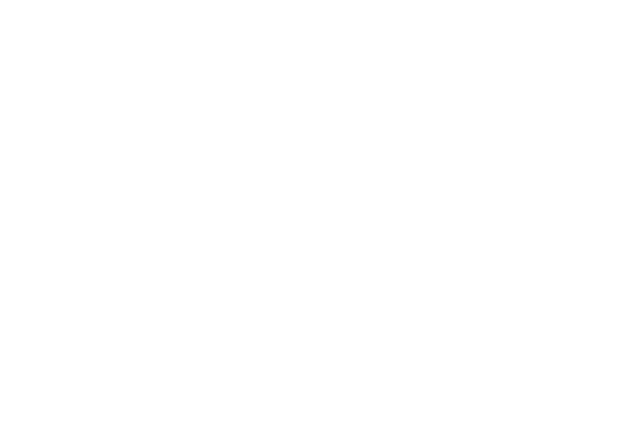
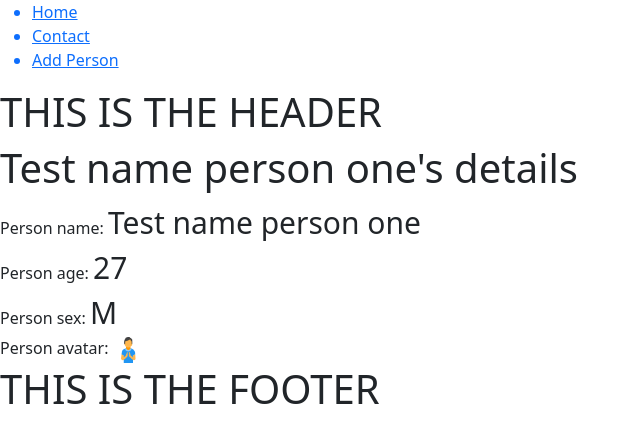
Before and after one commit to martin-markov1980/oop-people-app, a PHP site: page /single-person.php?id=53 in a window 1280 px wide. Before the commit the part shown is empty. Shown: the top 443 px of the page, without its empty margins (0-640 px from the left). Run offline with PHP 8.4, Linux system fonts and the light colour scheme; data comes from the database, SQL or seed files in the repository.

Commit message:
Person details.

```diff
--- a/lib/Service/Container.php
+++ b/lib/Service/Container.php
@@ -17,7 +17,7 @@ class Container
     $this->db_config = $db_config;
   }
 
-  private function getPDO() {
+  public function getPDO() {
     if ($this->pdo === null) {
       $this->pdo = new \PDO($this->db_config['db_dsn'], $this->db_config['db_user'], $this->db_config['db_pass']);
     }
@@ -39,9 +39,15 @@ class Container
     return $this->all_people;
   }
 
-  public function getHi()
+  /**
+   * @param $id
+   * @return Person
+   */
+  public function getSinglePerson($id)
   {
-    return 'Hi';
+    $person = new GetSinglePerson($id, $this->getPDO());
+
+    return $person->fetchSinglePerson();
   }
 
 }
--- /dev/null
+++ b/lib/Service/GetSinglePerson.php
@@ -0,0 +1,34 @@
+<?php
+
+namespace Service;
+
+use Model\Person;
+
+class GetSinglePerson
+{
+  private $id;
+
+  private $pdo;
+
+  public function __construct($id, \PDO $pdo)
+  {
+    $this->id = $id;
+    $this->pdo = $pdo;
+  }
+
+  public function fetchSinglePerson()
+  {
+    $stm = $this->pdo->prepare('SELECT * FROM people_data WHERE id = :id');
+    $stm->execute(['id' => $this->id]);
+    $single_person_assoc_arr = $stm->fetch(\PDO::FETCH_ASSOC);
+    $person_object = new Person();
+    $person_object->setId($single_person_assoc_arr['id']);
+    $person_object->setName($single_person_assoc_arr['name']);
+    $person_object->setAge($single_person_assoc_arr['age']);
+    $person_object->setSex($single_person_assoc_arr['sex']);
+    $person_object->setAvatar($single_person_assoc_arr['icon']);
+
+    return $person_object;
+  }
+
+}
--- a/single-person.php
+++ b/single-person.php
@@ -1 +1,26 @@
 <?php
+require __DIR__.'/config.php';
+
+$person_id = $_GET['id'];
+
+use \Service\Container;
+
+/**
+ * @var array $db_config
+ */
+$container = new Container($db_config);
+
+$person = $container->getSinglePerson($person_id);
+
+?>
+
+<?php include 'layout/header.php'; ?>
+
+<h1><?php echo $person->getName() . '\'s'?> details</h1>
+<div>Person name: <span style="font-size: 30px"><?php echo $person->getName() ? : 'Unknown'?></span></div>
+<div>Person age: <span style="font-size: 30px"><?php echo $person->getAge() ? : 'Unknown'?></span></div>
+<div>Person sex: <span style="font-size: 30px"><?php echo $person->getSex() ? : 'Unknown'?></span></div>
+<div>Person avatar: <img src="<?php echo $person->getAvatar()?>" alt="person icon" style="width: 30px"></div>
+
+
+<?php include 'layout/footer.php'; ?>
```
